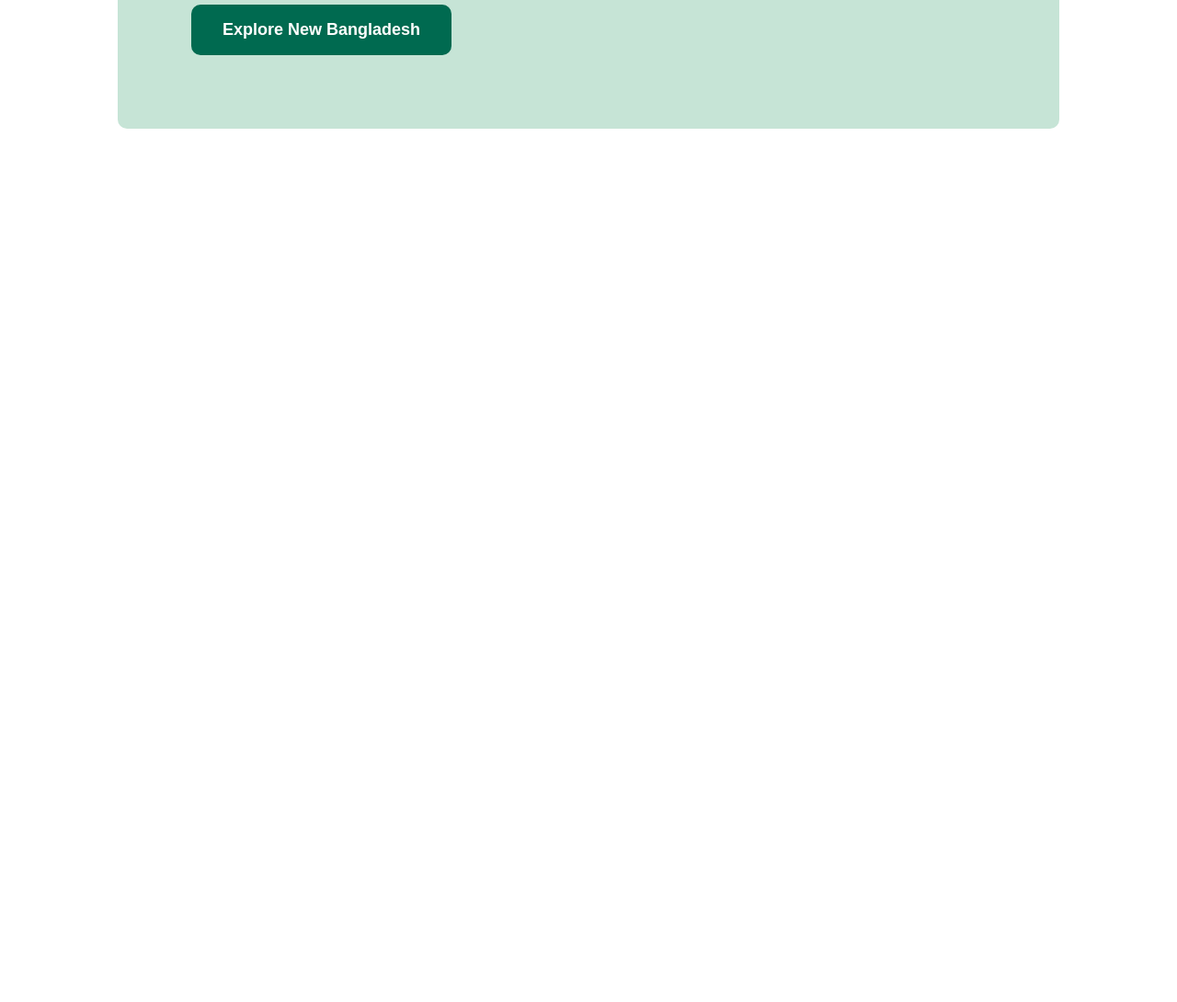
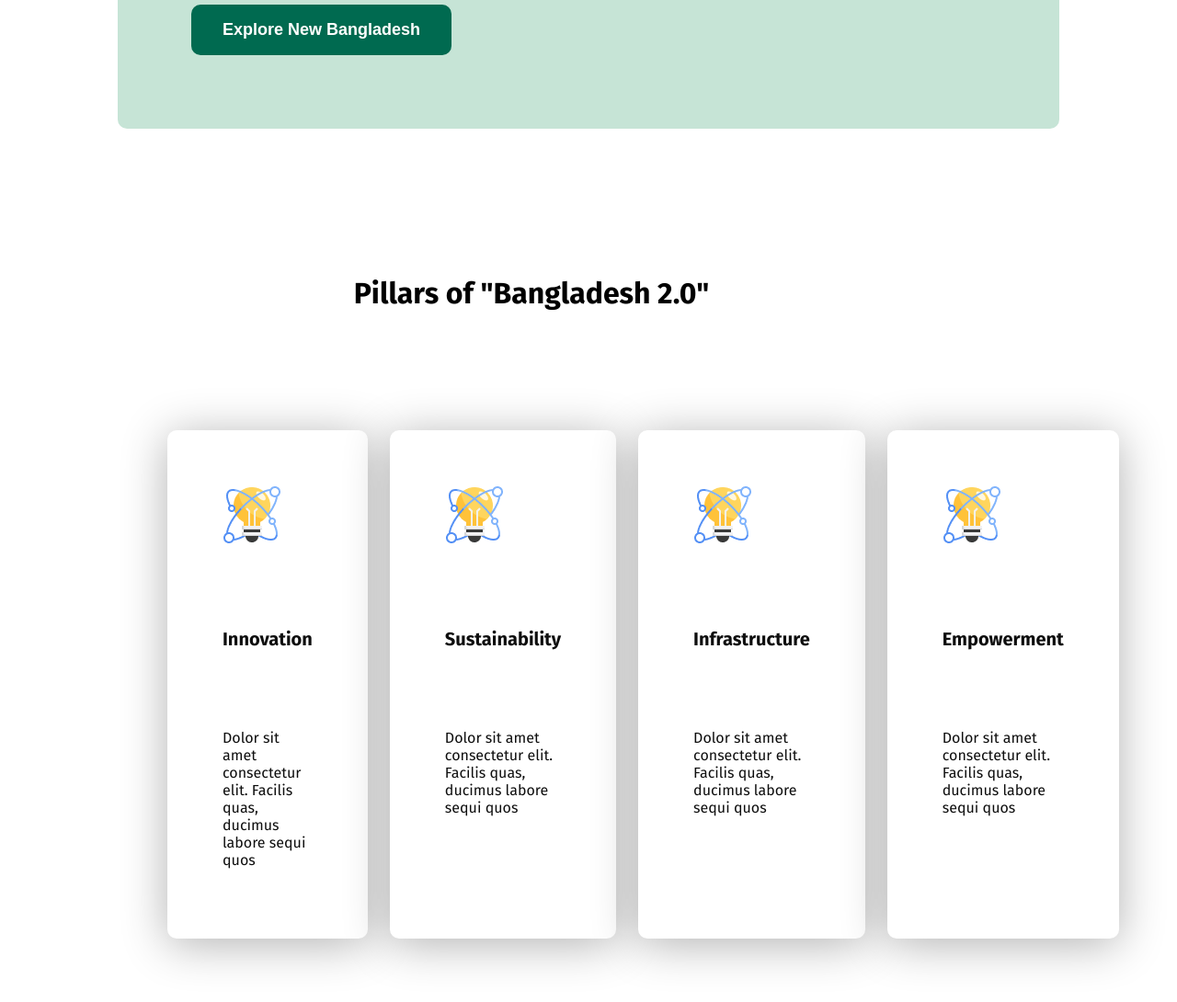
Before and after one commit to HussainTonmoy/assignment-1, a plain HTML site: page index.html in a window 1280 px wide. Shown: the part 874-1964 px from the top of the page at 92% size. Before the commit the page ends 1174 px from the top, so only its background shows below. Drawn offline with Linux system fonts and the light colour scheme.

Commit message:
added all code

```diff
--- a/index.html
+++ b/index.html
@@ -32,7 +32,33 @@
         <img class="banner-profile-pic" src="assets/hero.png" alt="">
       </div>
     </header>
-    <main></main>
+    <main>
+        <h1 class="section-title">Pillars of "Bangladesh 2.0"</h1>
+        <section class="pillars">
+            <div class="pillars-container"></div>
+            <div class="pillar">
+                <img class="card-icon" src="assets/card-icon.png" alt="">
+                <h4 class="pillar-title">Innovation</h4>
+                <p class="pillar-description">Dolor sit amet consectetur elit. Facilis quas, ducimus labore sequi quos </p>
+            </div>
+            <div class="pillar">
+                <img class="card-icon" src="assets/card-icon.png" alt="">
+                <h4 class="pillar-title">Sustainability</h4>
+                <p class="pillar-description">Dolor sit amet consectetur elit. Facilis quas, ducimus labore sequi quos </p>
+            </div>
+            <div class="pillar">
+                <img class="card-icon" src="assets/card-icon.png" alt="">
+                <h4 class="pillar-title">Infrastructure</h4>
+                <p class="pillar-description">Dolor sit amet consectetur elit. Facilis quas, ducimus labore sequi quos </p>
+            </div>
+            <div class="pillar">
+                <img class="card-icon" src="assets/card-icon.png" alt="">
+                <h4 class="pillar-title">Empowerment</h4>
+                <p class="pillar-description">Dolor sit amet consectetur elit. Facilis quas, ducimus labore sequi quos </p>
+            </div>
+
+        </section>
+    </main>
     <footer></footer>
   </body>
 </html>
--- a/styles/style.css
+++ b/styles/style.css
@@ -108,6 +108,15 @@
     font-style: italic;
   }
 
+  /* mainstyle */
+  main{
+    max-width: 1140px;
+    margin: 0;
+  }
+  main section{
+    margin-top: 130px;
+    margin-bottom: 130px;
+  }
 
   /* shared style */
   .dark-1{
@@ -157,6 +166,7 @@
 /* banner styles */
 .banner{
     display: flex;
+    width: ;
     justify-content: space-between;
     margin: 160px 120px;
     background-color: #C6E4D6;
@@ -175,3 +185,34 @@
     width: 475px;
     height: 400px;
 }
+
+/* pillars section styles */
+.section-title{
+    text-align: center;
+}
+.pillars{
+    padding: 0px 150px;
+    display: flex;
+    gap: 24px;
+}
+.pillar{
+    padding: 30px;
+    background-color: #FFFFFF;
+    box-shadow: 0px 6px 50px 0px rgba(0, 0, 0, 0.308);
+    border-radius: 10px;
+}
+.pillar-title{
+    font-size: 20px;
+    font-weight: bold;
+    color: #0E0E0E;
+    padding: 30px;
+}
+.pillar-description{
+    padding: 30px;
+    font-weight: normal;
+    font-size: 16px;
+    color: #0E0E0E;
+}
+.card-icon{
+    padding: 30px;
+}
```
